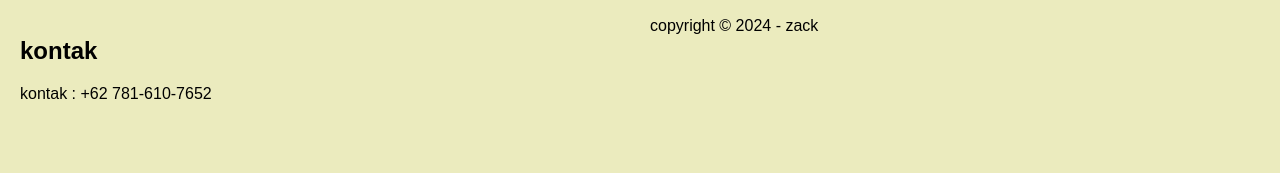
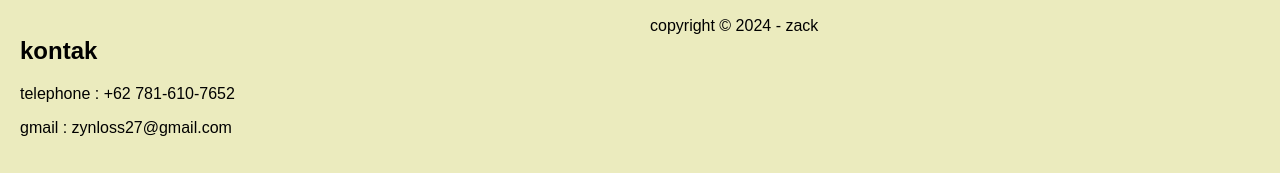
Before and after one commit to zk711/zk711.github.io, a plain HTML site: page index.html in a window 1280 px wide. Shown: the part 1287-1460 px from the top of the page. Before the commit the page ends 1426 px from the top, so only its background shows below. Drawn offline with Linux system fonts and the light colour scheme.

Commit message:
Update index.html

```diff
--- a/index.html
+++ b/index.html
@@ -77,7 +77,8 @@
 
     <div id="contact" class="none">
         <h2> kontak</h2>
-        <p>kontak : +62 781-610-7652</p>
+        <p>telephone : +62 781-610-7652</p>
+        <p>gmail : zynloss27@gmail.com</p>
     </div>
 
     <section>copyright © 2024 - zack</section>
```
